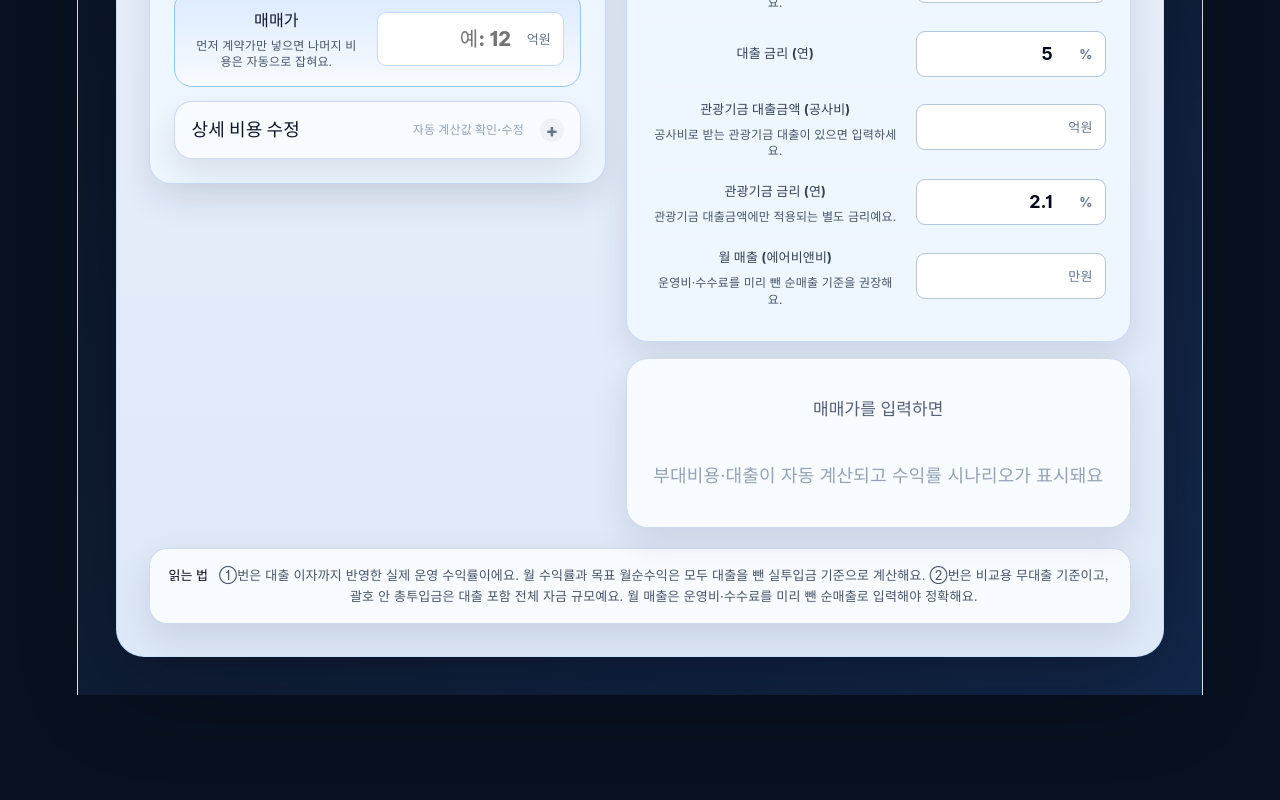
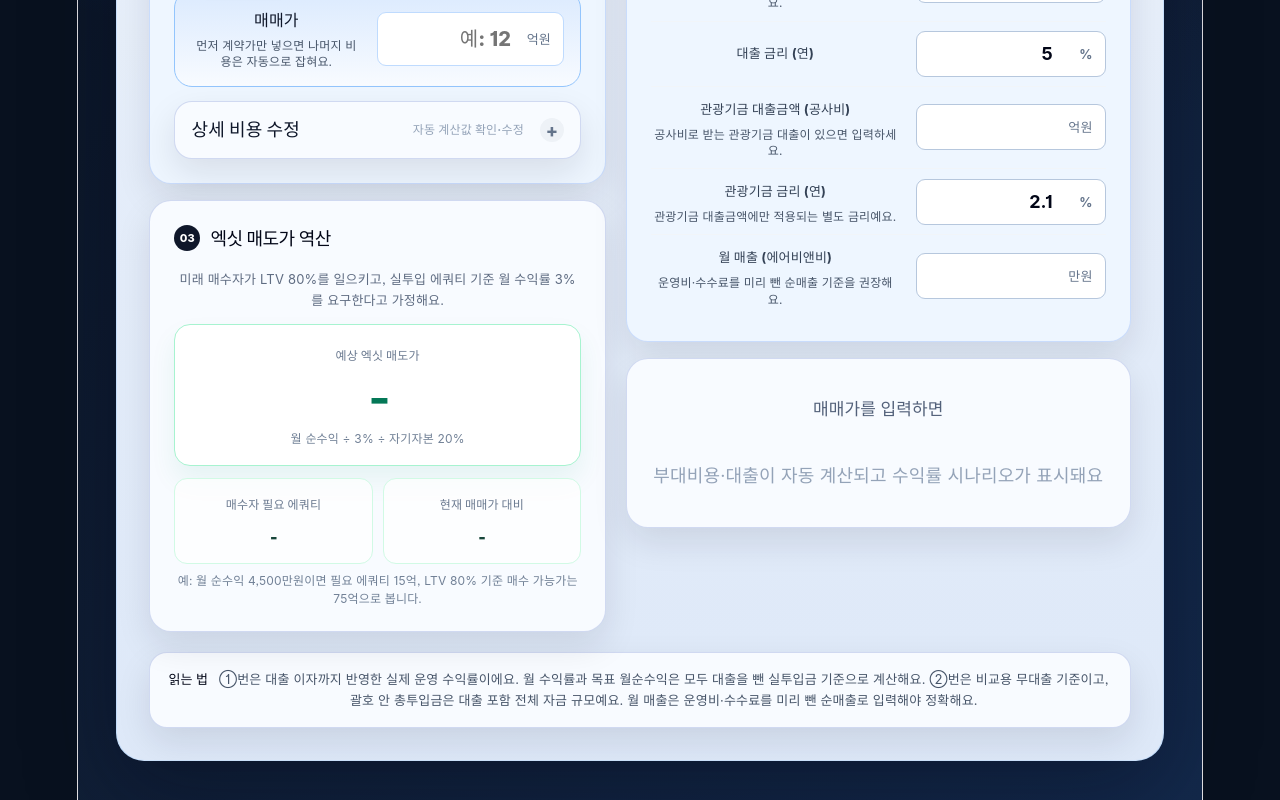
Before and after one commit to keepgoing2021/sookbak, a React (Vite) app: page / in a window 1280 px wide. Shown: the part 567-1367 px from the top of the page. Before the commit the page ends 1262 px from the top, so only its background shows below. Built offline with nearby package versions, Linux system fonts and the light colour scheme.

Commit message:
feat: add exit sale price estimate

```diff
--- a/src/App.css
+++ b/src/App.css
@@ -185,6 +185,10 @@ h1 {
   color: #6b3df0;
 }
 
+.panel-heading.green {
+  color: #059669;
+}
+
 .panel-heading.orange {
   color: #ff7a18;
 }
@@ -480,6 +484,73 @@ h1 {
   color: #334155;
   font-size: 13px;
   font-weight: 850;
+}
+
+.exit-panel {
+  background: linear-gradient(180deg, #ecfdf5, #f8fffb);
+  border: 1px solid #b8efd4;
+}
+
+.exit-panel-copy {
+  color: #5f6c82;
+  font-size: 13px;
+  line-height: 1.55;
+}
+
+.exit-highlight {
+  margin-top: 14px;
+  padding: 18px;
+  border-radius: 16px;
+  background: white;
+  border: 1px solid #a7f3d0;
+  box-shadow: 0 14px 26px rgba(5, 150, 105, 0.08);
+}
+
+.exit-highlight span,
+.exit-metrics dt {
+  display: block;
+  color: #6b7a90;
+  font-size: 12px;
+  font-weight: 800;
+}
+
+.exit-highlight strong {
+  display: block;
+  margin-top: 5px;
+  color: #047857;
+  font-size: clamp(34px, 4vw, 48px);
+  line-height: 1;
+  letter-spacing: -0.07em;
+}
+
+.exit-highlight p,
+.exit-caveat {
+  margin-top: 8px;
+  color: #718096;
+  font-size: 12px;
+  line-height: 1.45;
+}
+
+.exit-metrics {
+  display: grid;
+  grid-template-columns: 1fr 1fr;
+  gap: 10px;
+  margin: 12px 0 0;
+}
+
+.exit-metrics div {
+  padding: 13px;
+  border-radius: 13px;
+  background: rgba(255, 255, 255, 0.72);
+  border: 1px solid #d1fae5;
+}
+
+.exit-metrics dd {
+  margin: 6px 0 0;
+  color: #17463a;
+  font-size: 16px;
+  font-weight: 900;
+  letter-spacing: -0.03em;
 }
 
 .notice {
--- a/src/App.tsx
+++ b/src/App.tsx
@@ -3,6 +3,8 @@ import './App.css'
 import {
   type PropertyType,
   DEFAULT_ANNUAL_INTEREST_RATE,
+  DEFAULT_EXIT_BUYER_LTV_PERCENT,
+  DEFAULT_EXIT_MONTHLY_YIELD_PERCENT,
   DEFAULT_LTV_PERCENT,
   DEFAULT_TOURISM_LOAN_ANNUAL_INTEREST_RATE,
   calculateInvestment,
@@ -270,7 +272,8 @@ function DirectPurchaseCalculator({
       </header>
 
       <div className="form-grid">
-        <section className="panel investment-panel" aria-labelledby="investment-title">
+        <section className="left-column">
+          <div className="panel investment-panel" aria-labelledby="investment-title">
             <div className="panel-heading">
               <span className="section-index">01</span>
               <h2 id="investment-title">투자 비용 입력</h2>
@@ -339,6 +342,9 @@ function DirectPurchaseCalculator({
                 />
               </div>
             </details>
+          </div>
+
+          <ExitEstimatePanel hasPurchasePrice={hasPurchasePrice} result={result} />
         </section>
 
         <section className="right-column">
@@ -404,6 +410,58 @@ function DirectPurchaseCalculator({
         </span>
       </aside>
     </>
+  )
+}
+
+function ExitEstimatePanel({
+  hasPurchasePrice,
+  result,
+}: {
+  hasPurchasePrice: boolean
+  result: ReturnType<typeof calculateInvestment>
+}) {
+  const estimatedSalePrice = result.exitEstimatedSalePriceEok === null
+    ? '-'
+    : formatEok(result.exitEstimatedSalePriceEok)
+  const requiredCash = result.exitBuyerRequiredCashEok === null
+    ? '-'
+    : formatEok(result.exitBuyerRequiredCashEok)
+  const priceGap = result.exitSalePriceGapEok === null
+    ? '-'
+    : formatEokSigned(result.exitSalePriceGapEok)
+
+  return (
+    <section className="panel exit-panel" aria-labelledby="exit-title">
+      <div className="panel-heading green">
+        <span className="section-index">03</span>
+        <h2 id="exit-title">엑싯 매도가 역산</h2>
+      </div>
+
+      <p className="exit-panel-copy">
+        미래 매수자가 LTV {DEFAULT_EXIT_BUYER_LTV_PERCENT}%를 일으키고, 실투입 에쿼티 기준 월 수익률 {DEFAULT_EXIT_MONTHLY_YIELD_PERCENT}%를 요구한다고 가정해요.
+      </p>
+
+      <div className="exit-highlight">
+        <span>예상 엑싯 매도가</span>
+        <strong>{hasPurchasePrice ? estimatedSalePrice : '-'}</strong>
+        <p>월 순수익 ÷ {DEFAULT_EXIT_MONTHLY_YIELD_PERCENT}% ÷ 자기자본 {100 - DEFAULT_EXIT_BUYER_LTV_PERCENT}%</p>
+      </div>
+
+      <dl className="exit-metrics">
+        <div>
+          <dt>매수자 필요 에쿼티</dt>
+          <dd>{hasPurchasePrice ? requiredCash : '-'}</dd>
+        </div>
+        <div>
+          <dt>현재 매매가 대비</dt>
+          <dd>{hasPurchasePrice ? priceGap : '-'}</dd>
+        </div>
+      </dl>
+
+      <p className="exit-caveat">
+        예: 월 순수익 4,500만원이면 필요 에쿼티 15억, LTV 80% 기준 매수 가능가는 75억으로 봅니다.
+      </p>
+    </section>
   )
 }
 
@@ -1390,4 +1448,10 @@ function stringify(value: number): string {
   return String(value)
 }
 
+function formatEokSigned(value: number): string {
+  if (value > 0) return `+${formatEok(value)}`
+  if (value < 0) return `-${formatEok(Math.abs(value))}`
+  return formatEok(0)
+}
+
 export default App
--- a/src/calculator.ts
+++ b/src/calculator.ts
@@ -28,6 +28,9 @@ export interface CalculatorResult {
   annualRevenueManwon: number
   roiWithLoanPercent: number | null
   monthlyCashYieldPercent: number | null
+  exitBuyerRequiredCashEok: number | null
+  exitEstimatedSalePriceEok: number | null
+  exitSalePriceGapEok: number | null
   roiNoLoanPercent: number | null
 }
 
@@ -40,6 +43,8 @@ const TAX_RATES: Record<PropertyType, number> = {
 export const DEFAULT_LTV_PERCENT = 80
 export const DEFAULT_ANNUAL_INTEREST_RATE = 5
 export const DEFAULT_TOURISM_LOAN_ANNUAL_INTEREST_RATE = 2.1
+export const DEFAULT_EXIT_BUYER_LTV_PERCENT = 80
+export const DEFAULT_EXIT_MONTHLY_YIELD_PERCENT = 3
 
 const TARGET_MONTHLY_NET_MANWON_PER_EOK = 300
 
@@ -110,6 +115,15 @@ export function calculateInvestment(input: CalculatorInput): CalculatorResult {
   const monthlyCashYieldPercent = cashInvestedWithLoanEok > 0
     ? roundPercent((monthlyNetManwon / (cashInvestedWithLoanEok * 10000)) * 100)
     : null
+  const exitBuyerRequiredCashEok = monthlyNetManwon > 0
+    ? roundEok(monthlyNetManwon / (DEFAULT_EXIT_MONTHLY_YIELD_PERCENT * 100))
+    : null
+  const exitEstimatedSalePriceEok = exitBuyerRequiredCashEok !== null
+    ? roundEok(exitBuyerRequiredCashEok / (1 - DEFAULT_EXIT_BUYER_LTV_PERCENT / 100))
+    : null
+  const exitSalePriceGapEok = exitEstimatedSalePriceEok !== null
+    ? roundEok(exitEstimatedSalePriceEok - input.purchasePriceEok)
+    : null
   const roiNoLoanPercent = totalInvestmentEok > 0
     ? roundPercent((annualRevenueManwon / (totalInvestmentEok * 10000)) * 100)
     : null
@@ -128,6 +142,9 @@ export function calculateInvestment(input: CalculatorInput): CalculatorResult {
     annualRevenueManwon,
     roiWithLoanPercent,
     monthlyCashYieldPercent,
+    exitBuyerRequiredCashEok,
+    exitEstimatedSalePriceEok,
+    exitSalePriceGapEok,
     roiNoLoanPercent,
   }
 }
```
Also changed, not shown: 1 other file (tests, documents, lock files or other folders). Lines whose indentation alone changed are shown as unchanged.
